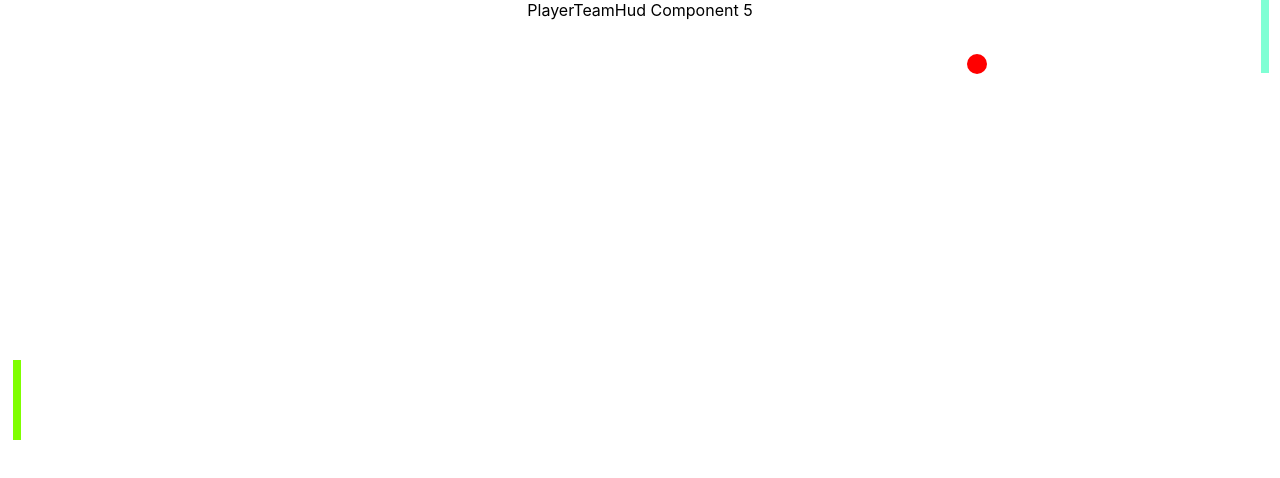
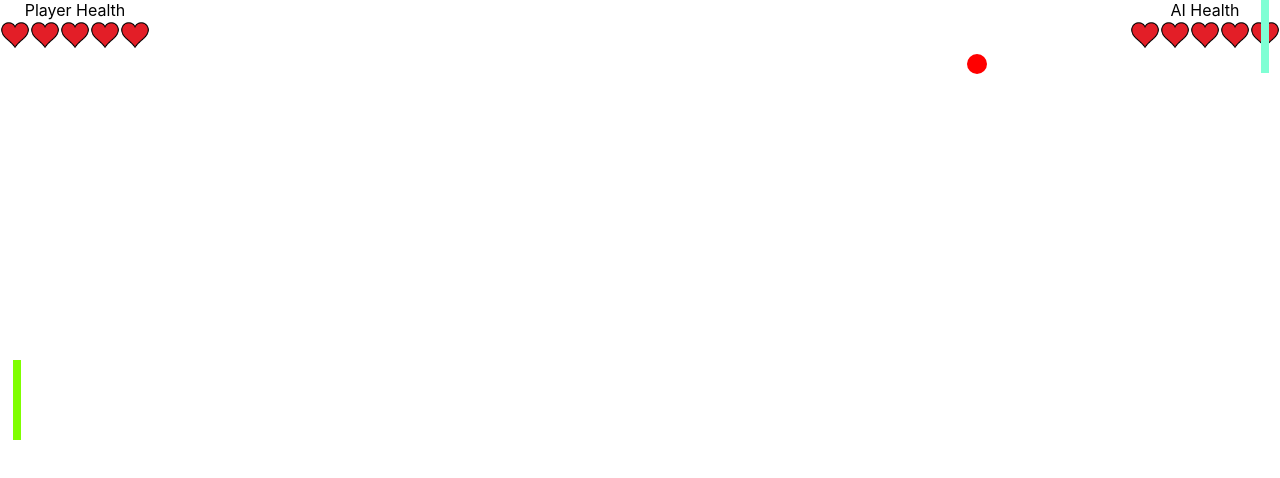
Before and after one commit to KarlSchreiner/Rogue-Pong, a React (Create React App) app: page / in a window 1280 px wide. Shown: the top 478 px of the page. Built offline with nearby package versions, Linux system fonts and the light colour scheme.

Commit message:
Got rid of events and started using hearts instead of numbers

```diff
--- a/src/components/ActiveGame/ActiveGame.tsx
+++ b/src/components/ActiveGame/ActiveGame.tsx
@@ -4,8 +4,10 @@ import AIPaddle from '../Paddles/AIPaddle/AIPaddle';
 import PlayerPaddle from '../Paddles/PlayerPaddle/PlayerPaddle';
 import Paddle from '../Paddles/Paddle/Paddle';
 import styles from './ActiveGame.module.scss';
-import { subscribe } from '../../util/events';
 import PlayerTeamHud from '../Hud/PlayerTeamHud/PlayerTeamHud';
+import { sides} from '../../util/enums';
+import AiTeamHud from '../Hud/AITeamHud/AITeamHud';
+import Hud from '../Hud/Hud';
 
 interface ActiveGameProps {}
 
@@ -19,6 +21,8 @@ const ActiveGame: FC<ActiveGameProps> = () => {
   const [ballHeight, setBallHeight] = useState(0);
   const [leftPaddleRect, setLeftPaddleRect]  = useState({bottom: 0, top: 0, left: 0, right: 0})
   const [rightPaddleRect, setRightPaddleRect]  = useState({bottom: 0, top: 0, left: 0, right: 0})
+  //todo handle when health is down to 0
+  const [health, setHealth] = useState({playerHealth: 5, aiHealth: 5})
 
 
 
@@ -32,6 +36,15 @@ const ActiveGame: FC<ActiveGameProps> = () => {
 
   const rightPaddleSetter = (rightPaddleRect : DOMRect) => {
     setRightPaddleRect(rightPaddleRect)
+  }
+
+  const healthSetter = (numChanged :  number, who : sides) => {
+    if (who === sides.ai){
+      setHealth((prevValue) => ( {...prevValue, aiHealth : prevValue.aiHealth - numChanged}))
+    }
+    else{
+      setHealth((prevValue) => ( {...prevValue, playerHealth : prevValue.playerHealth - numChanged}))
+    }
   }
 
 
@@ -74,11 +87,11 @@ const ActiveGame: FC<ActiveGameProps> = () => {
 
   return (
   <div className={styles.ActiveGame} data-testid="ActiveGame">
-     <Ball id={0} count={count} delta={delta} ballHeightSetter={ballHeightSetter} leftPaddles={[leftPaddleRect]} rightPaddles={[rightPaddleRect]}></Ball>
+
+     <Ball id={0} count={count} delta={delta} ballHeightSetter={ballHeightSetter} leftPaddles={[leftPaddleRect]} rightPaddles={[rightPaddleRect]} healthSetter={healthSetter}></Ball>
      <AIPaddle count={count} delta={delta} ballHeight={ballHeight}  rightPaddleSetter={rightPaddleSetter}></AIPaddle>
      <PlayerPaddle count={count} delta={delta} ballHeight={ballHeight}  leftPaddleSetter={leftPaddleSetter}></PlayerPaddle>
-
-     <PlayerTeamHud startingHealth={5}></PlayerTeamHud>
+     <Hud health={health}></Hud>
   </div>)
 };
 
--- a/src/components/Ball/Ball.tsx
+++ b/src/components/Ball/Ball.tsx
@@ -39,8 +39,7 @@
 
 import React, { Component, FC, useEffect, useRef } from 'react';
 import styles from './Ball.module.scss';
-import { EventNames, WhoScoredPoint } from '../../util/enums';
-import { publish } from '../../util/events';
+import {sides } from '../../util/enums';
 
 interface BallProps {
   id : number
@@ -49,6 +48,7 @@ interface BallProps {
   delta: number
   leftPaddles: any[]
   rightPaddles: any[]
+  healthSetter: (numChanged :  number, who : sides) => void
   // paddle: any
 }
 
@@ -108,7 +108,7 @@ const Ball: FC<BallProps> = (BallProps) => {
     // {
 
       reset()
-      publish(EventNames.pointScored, {scorer: (ballRect.right >= window.innerWidth) ? WhoScoredPoint.player : WhoScoredPoint.ai})
+      BallProps.healthSetter(1,  (ballRect.right >= window.innerWidth) ? sides.ai: sides.player)
 
     // }
 
--- a/src/components/Hud/AITeamHud/AITeamHud.module.scss
+++ b/src/components/Hud/AITeamHud/AITeamHud.module.scss
@@ -1 +1,6 @@
-.AiTeamHud {}
+.AiTeamHud {
+
+    margin-left: auto;
+    // text-align: right;
+    // border-right: .5vh solid var(--foreground-color)
+}
--- a/src/components/Hud/AITeamHud/AITeamHud.tsx
+++ b/src/components/Hud/AITeamHud/AITeamHud.tsx
@@ -1,11 +1,12 @@
 import React, { FC } from 'react';
+import HealthDisplay from '../healthDisplay/healthDisplay';
 import styles from './AITeamHud.module.scss';
 
-interface AiTeamHudProps {}
+interface AiTeamHudProps {currentHealth : number}
 
-const AiTeamHud: FC<AiTeamHudProps> = () => (
+const AiTeamHud: FC<AiTeamHudProps> = (AiTeamHudProps) => (
   <div className={styles.AiTeamHud} data-testid="AiTeamHud">
-    AiTeamHud Component
+        AI Health <HealthDisplay currentHealth={AiTeamHudProps.currentHealth}></HealthDisplay>
   </div>
 );
 
--- /dev/null
+++ b/src/components/Hud/Hud.module.scss
@@ -0,0 +1,18 @@
+.Hud {
+
+    display:flex;
+     flex-direction:row;
+//     display: flex;
+//     justify-content: center;
+//     font-weight: bold;
+//     font-size: 7vh;
+//     color: var(--foreground-color);
+
+//     >* {
+//         flex-grow: 1;
+//         flex-basis: 0;
+//         padding: 0 2vh;
+//         margin: 1vh 0;
+//         opacity: .5;
+//     }
+}
--- /dev/null
+++ b/src/components/Hud/Hud.tsx
@@ -0,0 +1,18 @@
+import React, { FC } from 'react';
+import AiTeamHud from './AITeamHud/AITeamHud';
+import styles from './Hud.module.scss';
+import PlayerTeamHud from './PlayerTeamHud/PlayerTeamHud';
+
+interface HudProps {
+  health : {aiHealth : number, playerHealth : number}
+}
+
+const Hud: FC<HudProps> = (HudProps) => (
+  <div className={styles.Hud} data-testid="Hud">
+
+    <PlayerTeamHud currentHealth={HudProps.health.playerHealth}></PlayerTeamHud>
+    <AiTeamHud currentHealth={HudProps.health.aiHealth}></AiTeamHud>
+  </div>
+);
+
+export default Hud;
--- a/src/components/Hud/PlayerTeamHud/PlayerTeamHud.module.scss
+++ b/src/components/Hud/PlayerTeamHud/PlayerTeamHud.module.scss
@@ -1 +1,3 @@
-.PlayerTeamHud {}
+.PlayerTeamHud {
+    left: 5%;
+}
--- a/src/components/Hud/PlayerTeamHud/PlayerTeamHud.tsx
+++ b/src/components/Hud/PlayerTeamHud/PlayerTeamHud.tsx
@@ -1,12 +1,11 @@
 import React, { FC, useEffect, useState } from 'react';
 import styles from './PlayerTeamHud.module.scss';
-import { subscribe, unsubscribe } from '../../../util/events';
-import { EventNames, WhoScoredPoint } from '../../../util/enums';
+import { sides } from '../../../util/enums';
+import HealthDisplay from '../healthDisplay/healthDisplay';
 
-interface PlayerTeamHudProps {startingHealth : number}
+interface PlayerTeamHudProps {currentHealth : number}
 
 const PlayerTeamHud: FC<PlayerTeamHudProps> = (PlayerTeamHudProps) => {
-  const [health, setHealth] = useState(PlayerTeamHudProps.startingHealth);
 
   // if (ballRect.right >= window.innerWidth) {
     //     //playerScoreElem.textContent = parseInt(playerScoreElem.textContent) + 1
@@ -17,29 +16,10 @@ const PlayerTeamHud: FC<PlayerTeamHudProps> = (PlayerTeamHudProps) => {
     //     console.log("ai has been pointed oof criiiiiinge... :(")
     // }
 
-    useEffect(() => {
-      subscribe(EventNames.pointScored, (e: CustomEvent) => ProcessPointScored(e))
-
-      return () => {
-        unsubscribe(EventNames.pointScored, (e: CustomEvent) => ProcessPointScored(e));
-      }
-    }, []);
-
-    function ProcessPointScored(e:CustomEvent)
-    {
-      if(e.detail.scorer == WhoScoredPoint.ai)
-      {
-
-        setHealth(prevHealth => prevHealth - 1);
-        console.log("player lost health... new health:" + (health-1))
-      }
-      // console.log(typeof(e))
-      console.log("e:  ", e.detail.scorer)
-    }
 
 
   return(<div className={styles.PlayerTeamHud} data-testid="PlayerTeamHud">
-    PlayerTeamHud Component {health}
+    Player Health <HealthDisplay currentHealth={PlayerTeamHudProps.currentHealth}></HealthDisplay>
   </div>)
 };
 
--- a/src/components/Hud/healthDisplay/healthDisplay.module.scss
+++ b/src/components/Hud/healthDisplay/healthDisplay.module.scss
@@ -1 +1 @@
-.HealthDisplay {}
+// .HealthDisplay {}
--- a/src/components/Hud/healthDisplay/healthDisplay.tsx
+++ b/src/components/Hud/healthDisplay/healthDisplay.tsx
@@ -1,13 +1,21 @@
 import React, { FC } from 'react';
 import styles from './healthDisplay.module.scss';
+import heart from './heart.jpg'
 
-interface HealthDisplayProps {}
+interface HealthDisplayProps {currentHealth : number}
 
-const HealthDisplay: FC<HealthDisplayProps> = () => (
+const HealthDisplay: FC<HealthDisplayProps> = (HealthDisplayProps) => {
+
+//todo handle when health is down to 0
+let hearts : Array<JSX.Element> = Array.apply(null, Array(HealthDisplayProps.currentHealth)).map((e, index) => <img key={index} src={heart} alt="health" width="30" height="30"></img> as JSX.Element)
+
+
+  return (
   <div className={styles.HealthDisplay} data-testid="HealthDisplay">
-    HealthDisplay Component
+{hearts}
   </div>
-);
+  )
+};
 
 export default HealthDisplay;
 
--- a/src/util/enums.ts
+++ b/src/util/enums.ts
@@ -1,8 +1,6 @@
-export enum EventNames{
-    pointScored="pointScored",
-}
 
-export enum WhoScoredPoint{
+
+export enum sides{
     player = "player",
     ai = "ai"
 }
--- a/src/util/events.ts
+++ /dev/null
@@ -1,21 +0,0 @@
-//this file handles the observer pattern by allowing for
-//the creating of and subscription to events for any
-//components to utilize on a global level
-
-function subscribe(eventName : string, listener : any) {
-    console.log("I sm the subscribe function")
-    document.addEventListener(eventName, listener);
-}
-
-function unsubscribe(eventName : string, listener : any) {
-    document.removeEventListener(eventName, listener);
-}
-
-// create a new event given a name and any params (passed into data as a JS object)
-// todo make every event its own file with data object its own interface
-function publish(eventName : string, data : object) {
-    const event = new CustomEvent(eventName, { detail: data });
-    document.dispatchEvent(event);
-}
-
-export { publish, subscribe, unsubscribe};
```
Also changed, not shown: src/components/Hud/healthDisplay/heart.jpg (added).
